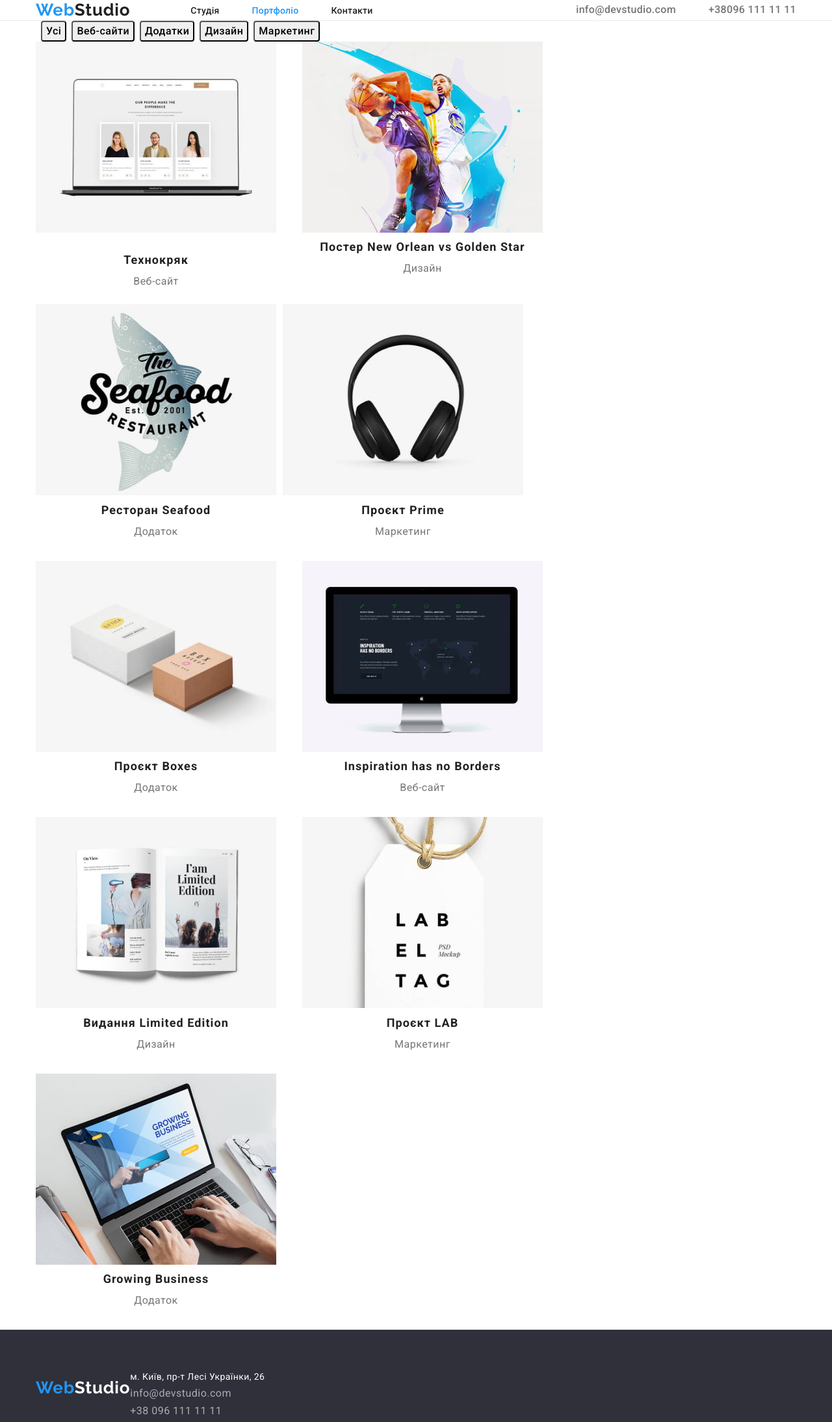
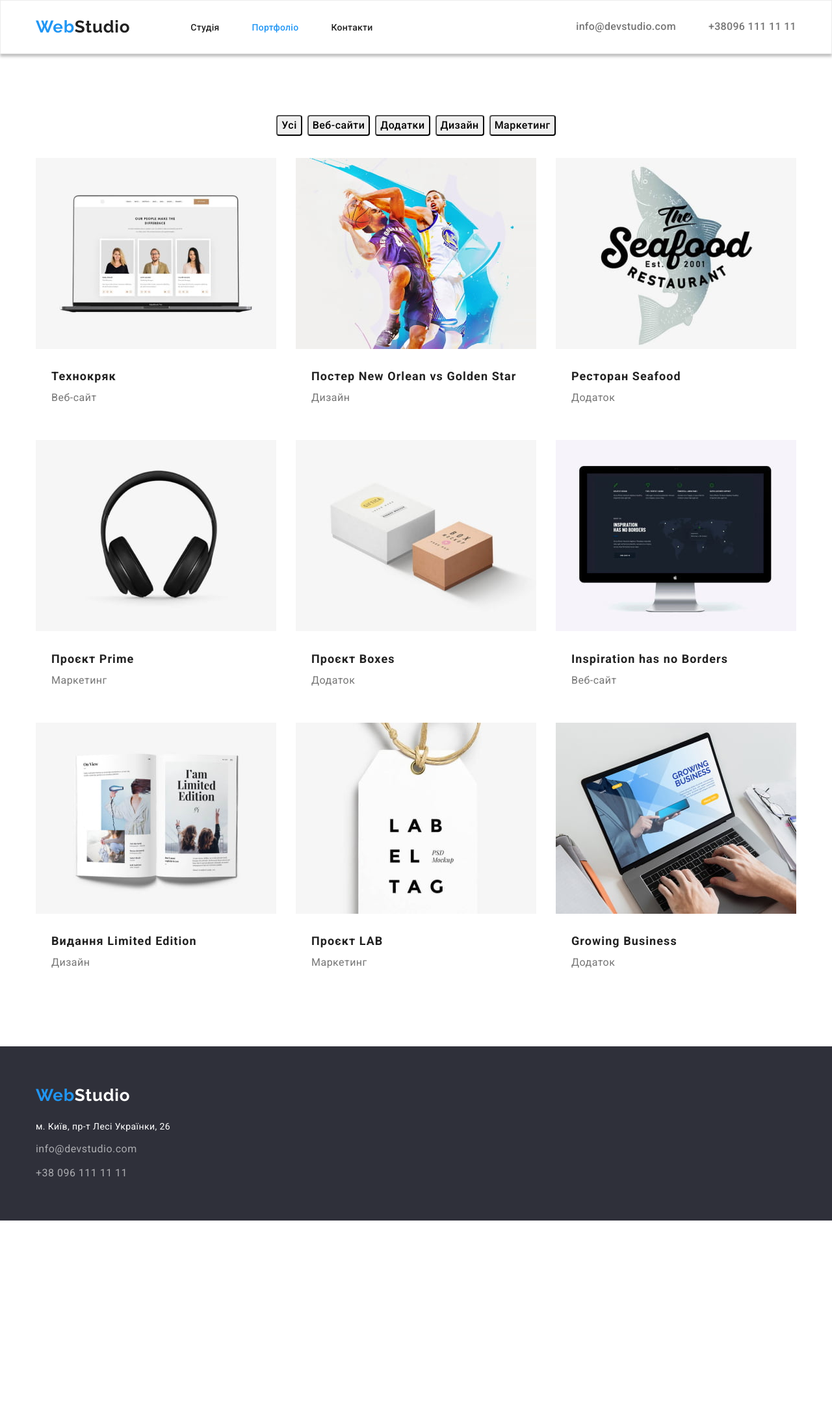
Before and after one commit to Yevhenii770/goit-markup-hw-03, a plain HTML site: page portfolio.html in a window 1280 px wide. Shown: the whole page at 65% size. After the commit the page ends 1878 px from the top, so only its background shows below. Drawn offline with nearby package versions, Linux system fonts and the light colour scheme.

Commit message:
Стиль для хедера топ ботон по 25, линия внизу(бордер) и еще много чего

```diff
--- a/css/styles.css
+++ b/css/styles.css
@@ -9,9 +9,6 @@
     padding-right: 15px;
     margin-right: auto;
     margin-left: auto;
-    display: flex;
-    align-items: center;
-    flex-wrap: wrap;
 
 }
 :root {
@@ -41,6 +38,17 @@ body {
 }
 
 /* Шапка */
+.header {
+    border: 1px solid #ECECEC;
+    box-shadow: 0px 4px 4px rgba(0, 0, 0, 0.25);
+    padding-top: 25px;
+    padding-bottom: 25px;
+}
+.header-container {
+    display: flex;
+    text-align: center;
+    align-items: center;
+}
 .logo {
     font-family: var(--secondary-font);
     color:var(--primary-text-lcolor);
@@ -198,6 +206,9 @@ border-bottom: 1px solid #ECECEC;
     padding-bottom: 94px;
 }
 /* Чим мы займаємося */
+.section {
+    padding-bottom: 94px;
+}
 .sectiont-title {
     text-align: center;
     font-weight: 700;
@@ -210,7 +221,7 @@ border-bottom: 1px solid #ECECEC;
 }
 
 
-.list .list-item:not(:last-child) {
+.section .container .list .list-item:not(:last-child) {
     margin-right: 30px;
 }
 .section .list .list-item {
@@ -221,6 +232,7 @@ border-bottom: 1px solid #ECECEC;
     padding-top: 94px;
     padding-bottom: 94px;
     background-color: var(--bgc-teams);
+    gap: 30px;
 }
 .our-team .list-item {
     background: #FFFFFF;
@@ -231,6 +243,7 @@ border-bottom: 1px solid #ECECEC;
     font-size: 16px;
     line-height:calc(19 / 16);
     letter-spacing: 0.03em;
+    margin-bottom: 10px;
 }
 .team-position {
     color: var(--title-text-color);
@@ -242,6 +255,10 @@ border-bottom: 1px solid #ECECEC;
     padding-bottom: 30px;
 }
 /* Подвал */
+.footer-container {
+    display: flex;
+    flex-direction: column;
+}
 .footer {
     padding-top: 60px;
     padding-bottom: 60px;
@@ -274,6 +291,20 @@ border-bottom: 1px solid #ECECEC;
 }
 .contacts-adress {
     font-style: normal;
+    display: flex;
+}
+.footer-contacts{
+    flex-direction: column;
+}
+.footer-contacts>.link-address:not(:last-child) {
+    margin-bottom: 10px;
+
+}
+
+/* ВТОРАЯ СТРАНИЦА */
+.section-portfolio {
+    padding-top: 94px;
+    padding-bottom: 94px;
 }
 /* Наші роботи */
 .btn-portfolio:focus,
@@ -281,7 +312,9 @@ border-bottom: 1px solid #ECECEC;
     background-color: var(--accent-color);
     color: var(--white-color);
 }
-
+.examples {
+    gap: 30px;
+}
 .main-title {
     color: var(--white-color);
     font-weight: 900;
@@ -303,10 +336,7 @@ border-bottom: 1px solid #ECECEC;
 
 }
 .projects {
-    margin-right: 30px;
-    margin-bottom: 30px;
-    display: flex;
-    width: 380px;
+    width: 370px;
 
 }
 .name-project {
@@ -321,16 +351,19 @@ border-bottom: 1px solid #ECECEC;
     line-height: calc(26 / 16);
     letter-spacing: 0.03em;
     border-radius: 4px;
-    margin-left: 8px;
 }
-.btn-portfolio:not(:last-child) {
-    margin-right: 8px;
+
+.footer-item:not(:last-child) {
+margin-bottom: 9px;
 }
 /* Наши роботы */
 
 .work {
     justify-content: center;
     display: flex;
+    justify-content: center;
+    gap: 8px;
+    margin-bottom: 34px;
 }
 
 .list .projects:nth-child(3n) {
--- a/portfolio.html
+++ b/portfolio.html
@@ -14,8 +14,8 @@
   </head>
   <body>
     <!--Шапка -->
-    <header class="header border">
-      <div class="container">
+    <header class="header">
+      <div class="container header-container">
       <a class="logo" href="index.html"><span class="Web">Web</span>Studio</a>
       <nav class="nav">
         <ul class="site-nav list">
@@ -39,8 +39,7 @@
       </div>
     </header>
     <main>
-
-      <section class="section">
+      <section class="section-portfolio">
         <div class="container">
         <h1 hidden>Наші роботи</h1>
         <ul class="list work">
@@ -50,9 +49,7 @@
           <li class="item"><button class="btn-portfolio" type="button">Дизайн</button></li>
           <li class="item"><button class="btn-portfolio" type="button">Маркетинг</button></li>
         </ul>
-        </div>
-        <div class="container">
-        <ul class="list">
+        <ul class="list examples">
           <li class="list-item projects">
             <a class="link-work" href=""><img
               src="./images/portfolio/img-1.jpg"
@@ -74,8 +71,10 @@
               width="370"
               height="294"
             />
+            <div class="project-div">
             <h2 class="list-main">Постер New Orlean vs Golden Star</h2>
-            <p class="name-project">Дизайн</p></a>
+            <p class="name-project">Дизайн</p>
+          </div></a>
 
           </li>
 
@@ -86,8 +85,11 @@
               width="370"
               height="294"
             />
+            <div class="project-div">
             <h2 class="list-main">Ресторан Seafood</h2>
-            <p class="name-project">Додаток</p></a>
+            <p class="name-project">Додаток</p>
+          </div>
+        </a>
 
           </li>
 
@@ -98,8 +100,11 @@
               width="370"
               height="294"
             />
+            <div class="project-div">
             <h2 class="list-main">Проєкт Prime</h2>
-            <p class="name-project">Маркетинг</p></a>
+            <p class="name-project">Маркетинг</p>
+          </div>
+        </a>
 
           </li>
 
@@ -110,8 +115,11 @@
               width="370"
               height="294"
             />
+            <div class="project-div">
             <h2 class="list-main">Проєкт Boxes</h2>
-            <p class="name-project">Додаток</p></a>
+            <p class="name-project">Додаток</p>
+          </div>
+        </a>
 
           </li>
 
@@ -122,8 +130,11 @@
               width="370"
               height="294"
             />
+            <div class="project-div">
             <h2 class="list-main" lang="en">Inspiration has no Borders</h2>
-            <p class="name-project">Веб-сайт</p></a>
+            <p class="name-project">Веб-сайт</p>
+          </div>
+        </a>
 
           </li>
 
@@ -134,8 +145,11 @@
               width="370"
               height="294"
             />
+            <div class="project-div">
             <h2 class="list-main">Видання Limited Edition</h2>
-            <p class="name-project">Дизайн</p></a>
+            <p class="name-project">Дизайн</p>
+          </div>
+        </a>
 
           </li>
 
@@ -146,9 +160,11 @@
               width="370"
               height="294"
             />
+            <div class="project-div">
             <h2 class="list-main">Проєкт LAB</h2>
-            <p class="name-project">Маркетинг</p></a>
-
+            <p class="name-project">Маркетинг</p>
+          </div>
+        </a>
           </li>
 
           <li class="list-item projects">
@@ -158,8 +174,11 @@
               width="370"
               height="294"
             />
+            <div class="project-div">
             <h2 class="list-main">Growing Business</h2>
             <p class="name-project">Додаток</p>
+            </div>
+
           </a>
           </li>
         </ul>
@@ -167,13 +186,13 @@
       </section>
     </main>
     <!--Подвал-->
-     <footer class="footer">
-      <div class="container">
-        <a class="footer-logo" href="index.html"
-        ><span class="Web">Web</span>Studio</a
-      ><ul class="list">
-          <address class="contacts-adress">
-          <li>
+    <footer class="footer">
+      <div class="container footer-container">
+        <a class="footer-logo" href="./index.html"
+        ><span class="Web">Web</span>Studio</a>
+        <address class="contacts-adress">
+      <ul class="footer-contacts list">
+          <li class="footer-item">
         <a
           class="link-address"
           href="https://goo.gl/maps/wAU2gf5ufKn13dxh9"
@@ -182,12 +201,12 @@
         >
           м. Київ, пр-т Лесі Українки, 26</a
         ></li>
-          <li>
+          <li class="footer-item">
             <a class="list-footer" href="mailto:info@devstudio.com"
               >info@devstudio.com</a
             >
           </li>
-          <li>
+          <li class="footer-item">
             <a class="list-footer" href="tel:+380961111111"
               >+38 096 111 11 11</a
             >
```
Also changed, not shown: index.html (+12 -20 lines).
